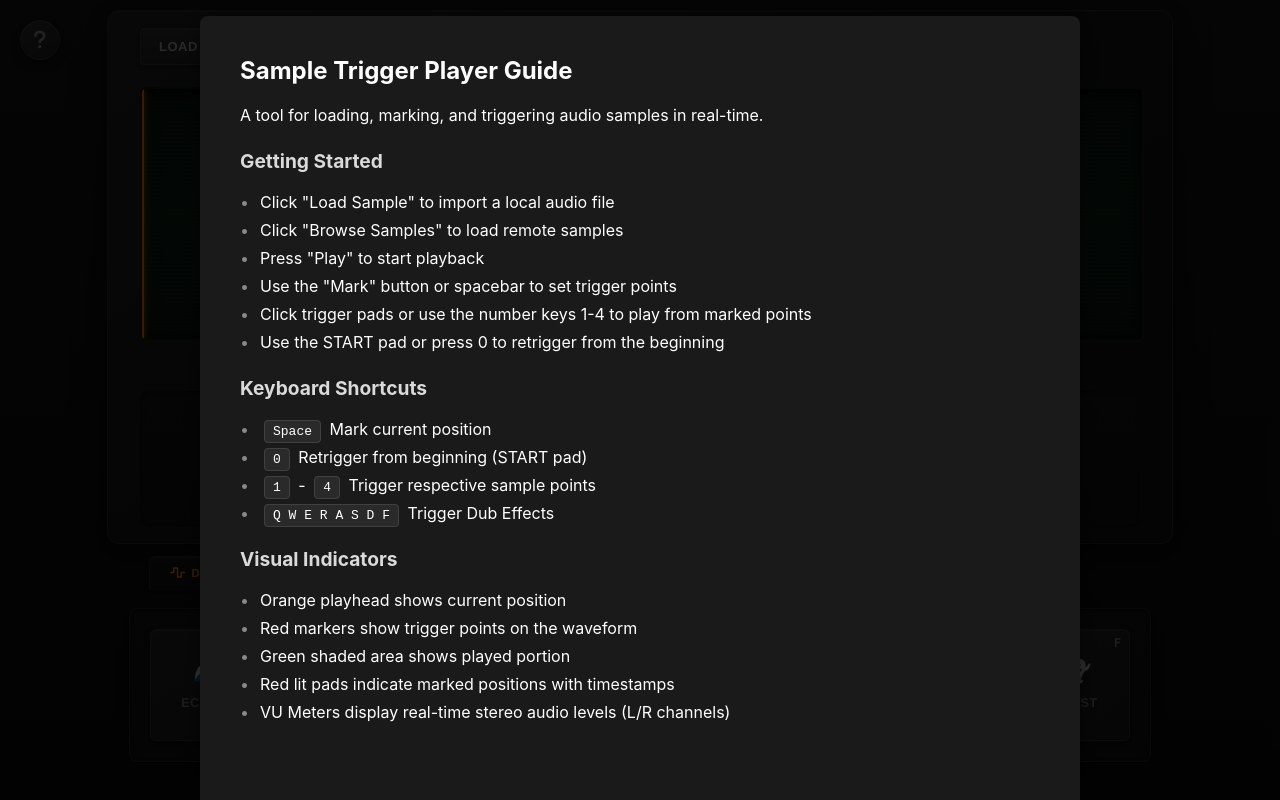
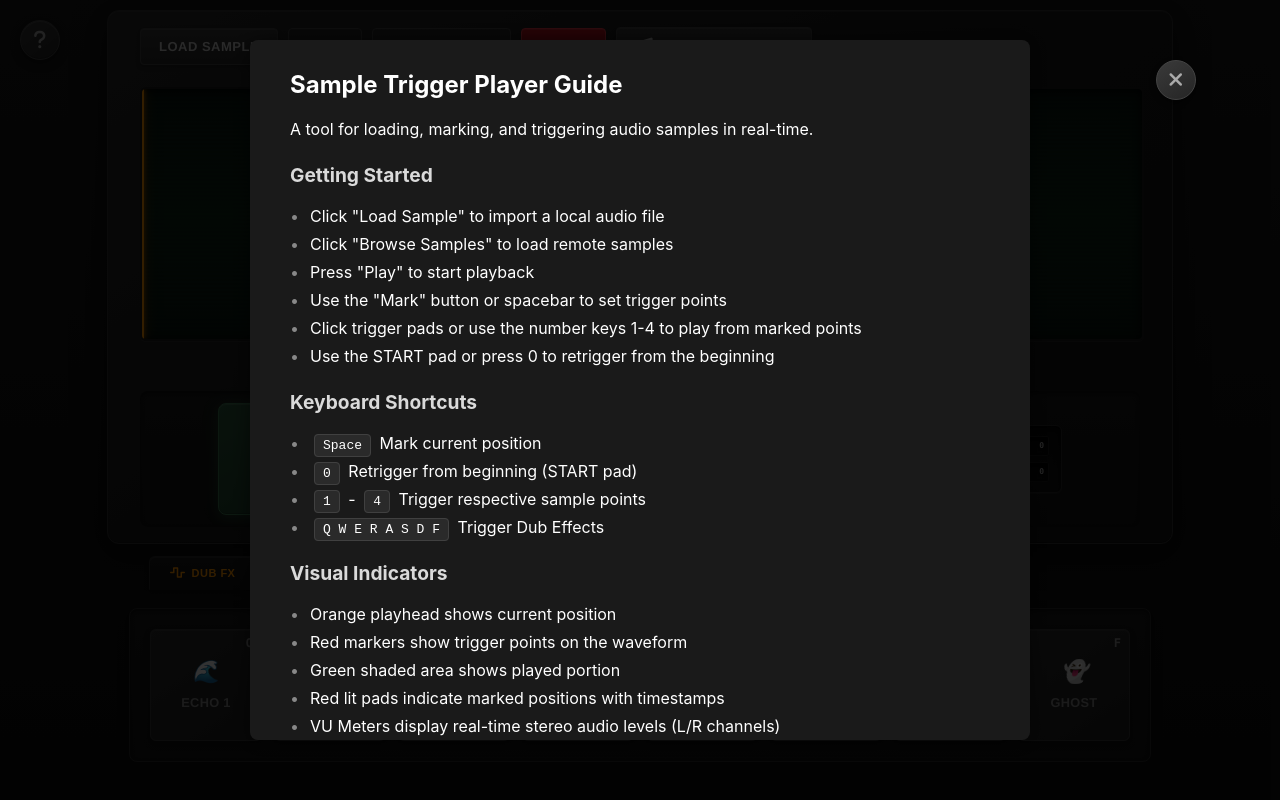
Before and after one commit to Catskill909/samplePlayer, a website built with Vite: page index.html in a window 1280 px wide. Both pictures are taken after a click on the button "Show Help". Built offline with nearby package versions, Linux system fonts and the light colour scheme.

Commit message:
feat: style the `.close-help` button and adjust the dimensions and padding of the `#helpContent` modal.

```diff
--- a/index.html
+++ b/index.html
@@ -71,8 +71,21 @@
     }
 
     .close-help {
-      display: none;
-      /* Close button is now in help.html */
+      position: fixed;
+      top: calc(5vh + 20px);
+      right: calc(5vw + 20px);
+      background: linear-gradient(145deg, #3a3a3a 0%, #252525 100%);
+      border: 1px solid #444;
+      width: 40px;
+      height: 40px;
+      border-radius: 50%;
+      cursor: pointer;
+      display: flex;
+      align-items: center;
+      justify-content: center;
+      box-shadow: 0 3px 8px rgba(0, 0, 0, 0.5);
+      z-index: 1002;
+      transition: all 0.15s ease;
     }
 
     .close-help:hover {
@@ -93,13 +106,13 @@
     }
 
     #helpContent {
-      width: 90vw;
-      max-width: 800px;
-      height: 90vh;
+      width: 80vw;
+      max-width: 700px;
+      max-height: 80vh;
       background: #1a1a1a;
       color: #fff;
-      margin: 2vh auto;
-      padding: 40px;
+      margin: 5vh auto;
+      padding: 30px 40px;
       display: block;
       box-shadow: 0 0 20px rgba(0, 0, 0, 0.5);
       border-radius: 8px;
```
